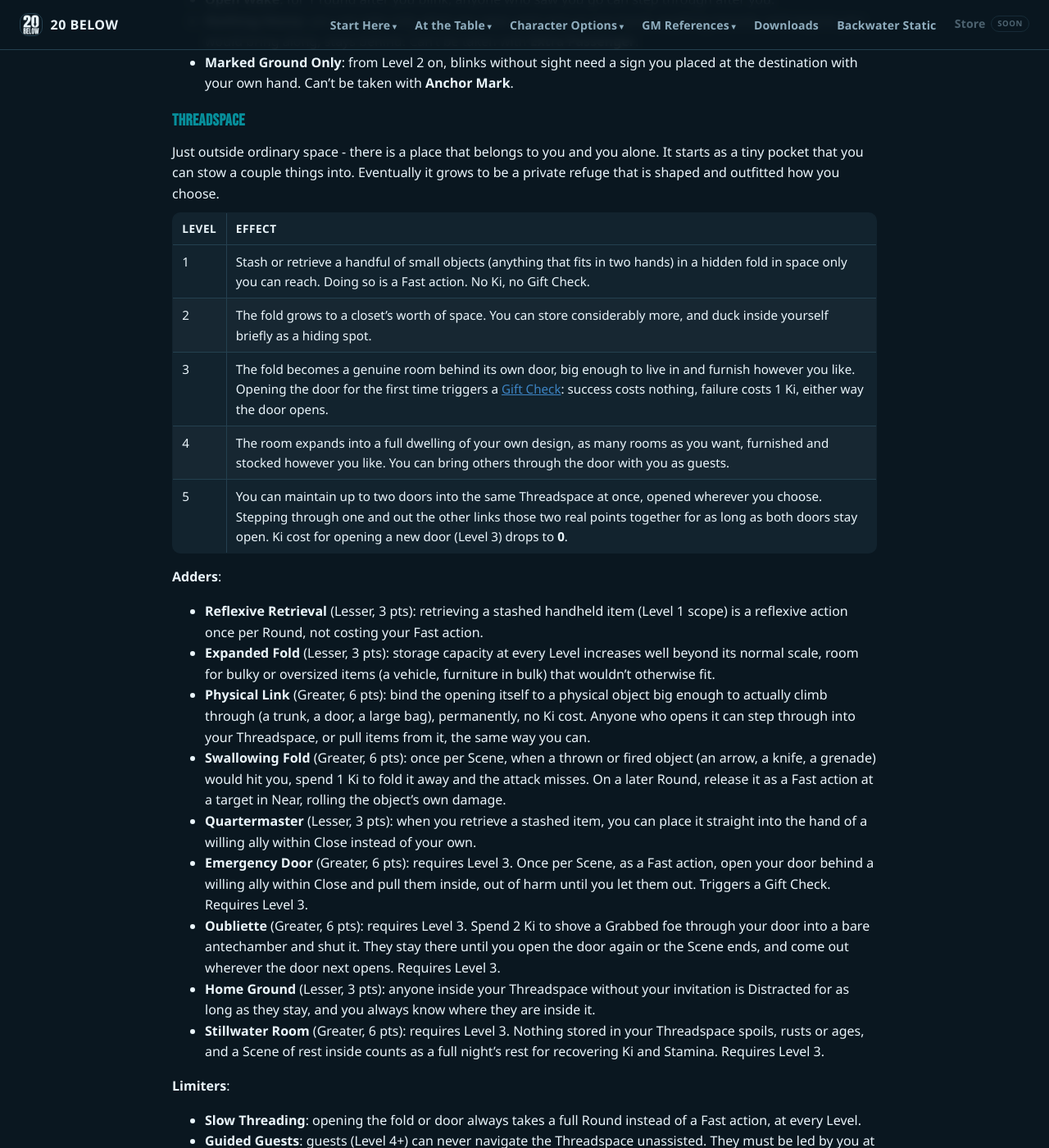
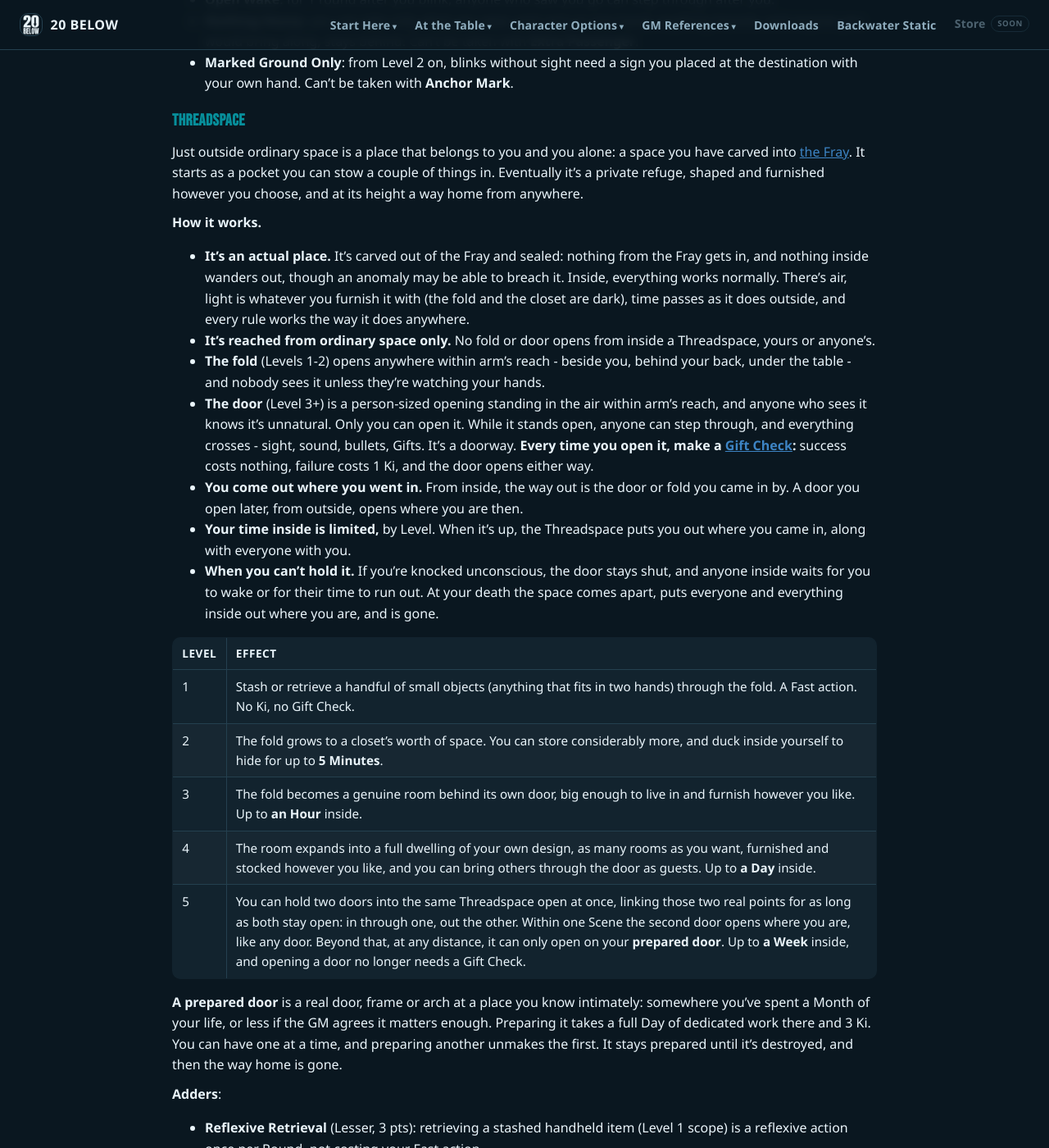
Before and after one commit to feralucce/20_Below, a Jekyll site: the page built from rules/gifts.md, in a window 1280 px wide and 1400 px high, scrolled down 82796 px. Shown: the whole window at 82% size. Built offline with Jekyll 4.4.1, drawn with Linux system fonts in a browser that asks for light colours; our own code applies the rules of GitHub Pages for plain Markdown files; some of the changed text lies outside the part shown.

Commit message:
Threadspace explained: a space carved into the Fray, and how it works
A How it works section: it's an actual place, carved into the Fray and
sealed (an anomaly may breach it), reached from ordinary space only.
The fold opens within arm's reach; the door is a person-sized opening in
the air, only you open it, anyone can step through, and everything
crosses. Every opening is a Gift Check until Level 5. You come out where
you went in, and your time inside runs 5 Minutes, an Hour, a Day, a Week
by Level. Unconscious, the door stays shut; at your death it puts
everything out and is gone. Level 5's second door reaches any distance
only to a prepared door (a Day and 3 Ki, one at a time, at a place you
know intimately). Stillwater Room is a full Full Night's Rest once per
Day; Fragile Weave is breached by an anomaly.

Co-Authored-By: Claude Opus 5.5 <noreply@anthropic.com>

```diff
--- a/rules/gifts.md
+++ b/rules/gifts.md
@@ -1918,15 +1918,27 @@ The distance between spaces doesn't matter to you. You simply stop being at poin
 
 ### Threadspace
 
-Just outside ordinary space - there is a place that belongs to you and you alone. It starts as a tiny pocket that you can stow a couple things into. Eventually it grows to be a private refuge that is shaped and outfitted how you choose.
-
-| Level | Effect |
-|---|---|
-| 1 | Stash or retrieve a handful of small objects (anything that fits in two hands) in a hidden fold in space only you can reach. Doing so is a Fast action. No Ki, no Gift Check. |
-| 2 | The fold grows to a closet's worth of space. You can store considerably more, and duck inside yourself briefly as a hiding spot. |
-| 3 | The fold becomes a genuine room behind its own door, big enough to live in and furnish however you like. Opening the door for the first time triggers a [Gift Check](#resolution): success costs nothing, failure costs 1 Ki, either way the door opens. |
-| 4 | The room expands into a full dwelling of your own design, as many rooms as you want, furnished and stocked however you like. You can bring others through the door with you as guests. |
-| 5 | You can maintain up to two doors into the same Threadspace at once, opened wherever you choose. Stepping through one and out the other links those two real points together for as long as both doors stay open. Ki cost for opening a new door (Level 3) drops to **0**. |
+Just outside ordinary space is a place that belongs to you and you alone: a space you have carved into [the Fray](glossary.md). It starts as a pocket you can stow a couple of things in. Eventually it's a private refuge, shaped and furnished however you choose, and at its height a way home from anywhere.
+
+**How it works.**
+
+- **It's an actual place.** It's carved out of the Fray and sealed: nothing from the Fray gets in, and nothing inside wanders out, though an anomaly may be able to breach it. Inside, everything works normally. There's air, light is whatever you furnish it with (the fold and the closet are dark), time passes as it does outside, and every rule works the way it does anywhere.
+- **It's reached from ordinary space only.** No fold or door opens from inside a Threadspace, yours or anyone's.
+- **The fold** (Levels 1-2) opens anywhere within arm's reach - beside you, behind your back, under the table - and nobody sees it unless they're watching your hands.
+- **The door** (Level 3+) is a person-sized opening standing in the air within arm's reach, and anyone who sees it knows it's unnatural. Only you can open it. While it stands open, anyone can step through, and everything crosses - sight, sound, bullets, Gifts. It's a doorway. **Every time you open it, make a [Gift Check](#resolution):** success costs nothing, failure costs 1 Ki, and the door opens either way.
+- **You come out where you went in.** From inside, the way out is the door or fold you came in by. A door you open later, from outside, opens where you are then.
+- **Your time inside is limited,** by Level. When it's up, the Threadspace puts you out where you came in, along with everyone with you.
+- **When you can't hold it.** If you're knocked unconscious, the door stays shut, and anyone inside waits for you to wake or for their time to run out. At your death the space comes apart, puts everyone and everything inside out where you are, and is gone.
+
+| Level | Effect |
+|---|---|
+| 1 | Stash or retrieve a handful of small objects (anything that fits in two hands) through the fold. A Fast action. No Ki, no Gift Check. |
+| 2 | The fold grows to a closet's worth of space. You can store considerably more, and duck inside yourself to hide for up to **5 Minutes**. |
+| 3 | The fold becomes a genuine room behind its own door, big enough to live in and furnish however you like. Up to **an Hour** inside. |
+| 4 | The room expands into a full dwelling of your own design, as many rooms as you want, furnished and stocked however you like, and you can bring others through the door as guests. Up to **a Day** inside. |
+| 5 | You can hold two doors into the same Threadspace open at once, linking those two real points for as long as both stay open: in through one, out the other. Within one Scene the second door opens where you are, like any door. Beyond that, at any distance, it can only open on your **prepared door**. Up to **a Week** inside, and opening a door no longer needs a Gift Check. |
+
+**A prepared door** is a real door, frame or arch at a place you know intimately: somewhere you've spent a Month of your life, or less if the GM agrees it matters enough. Preparing it takes a full Day of dedicated work there and 3 Ki. You can have one at a time, and preparing another unmakes the first. It stays prepared until it's destroyed, and then the way home is gone.
 
 **Adders**:
 
@@ -1938,13 +1950,13 @@ Just outside ordinary space - there is a place that belongs to you and you alone
 - **Emergency Door** (Greater, 6 pts): requires Level 3. Once per Scene, as a Fast action, open your door behind a willing ally within Close and pull them inside, out of harm until you let them out. Triggers a Gift Check. Requires Level 3.
 - **Oubliette** (Greater, 6 pts): requires Level 3. Spend 2 Ki to shove a Grabbed foe through your door into a bare antechamber and shut it. They stay there until you open the door again or the Scene ends, and come out wherever the door next opens. Requires Level 3.
 - **Home Ground** (Lesser, 3 pts): anyone inside your Threadspace without your invitation is Distracted for as long as they stay, and you always know where they are inside it.
-- **Stillwater Room** (Greater, 6 pts): requires Level 3. Nothing stored in your Threadspace spoils, rusts or ages, and a Scene of rest inside counts as a full night's rest for recovering Ki and Stamina. Requires Level 3.
+- **Stillwater Room** (Greater, 6 pts): requires Level 3. Nothing stored in your Threadspace spoils, rusts or ages, and once per Day a Scene of rest inside counts as a Full Night's Rest. Requires Level 3.
 
 **Limiters**:
 
 - **Slow Threading**: opening the fold or door always takes a full Round instead of a Fast action, at every Level.
 - **Guided Guests**: guests (Level 4+) can never navigate the Threadspace unassisted. They must be led by you at all times or risk getting lost.
-- **Fragile Weave**: if the Threadspace is ever breached by an outside supernatural force (GM's call, rare), everything currently stored inside is at risk of being lost or expelled.
+- **Fragile Weave**: if the Threadspace is ever breached by an anomaly (GM's call, rare), everything currently stored inside is at risk of being lost or expelled.
 - **Visible Seam**: opening the fold or door always tears a glowing seam in the air that anyone within Near sees. You can never stash or retrieve covertly, and anyone who saw it knows exactly where you hide things.
 - **Spills on Collapse**: whenever you're knocked unconscious or drop to 0 Ki, the fold bursts open and everything stored at the Level 1-2 scale falls out at your feet.
 - **Chosen Threshold**: at creation, choose a kind of surface (a shadow, a mirror, a doorframe, running water). You can only open the fold or door on or through that surface; none within reach, no access.
```
Also changed, not shown: webbook/gifts.md (+47 -35 lines).
